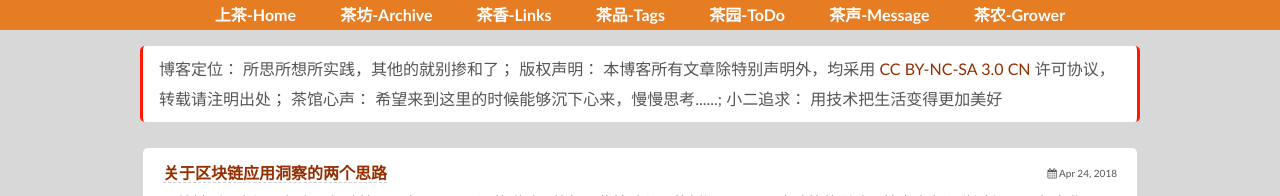
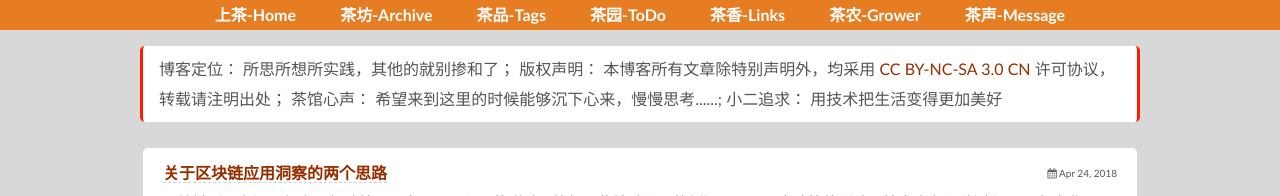
Before and after one commit to fk1091889767/tanwubin.github.io, a Jekyll site: the page built from index.html, in a window 1280 px wide and 900 px high. Shown: the top 196 px of the window. Built offline with Jekyll 4.4.1, drawn with Linux system fonts in a browser that asks for light colours.

Commit message:
调整首页链接顺序

```diff
--- a/_includes/themes/effector-wide/default.html
+++ b/_includes/themes/effector-wide/default.html
@@ -15,13 +15,14 @@
   <link rel="alternate" type="application/rss+xml" title="RSS for {{ site.title }}" href="/feed/">
 </head>
 <div class="nav">
-<a href="/">上茶-Home</a>
-<a href="/archive">茶坊-Archive</a>
-<a href="/links">茶香-Links</a>
-<a href="/tag">茶品-Tags</a>
-<a href="/todo">茶园-ToDo</a>
-<a href="/talk">茶声-Message</a>
-<a href="/teawaiter">茶农-Grower</a>
+  <a href="/">上茶-Home</a>
+  <a href="/archive">茶坊-Archive</a>
+  <a href="/tag">茶品-Tags</a>
+  <a href="/todo">茶园-ToDo</a>
+  <a href="/links">茶香-Links</a>
+  <a href="/teawaiter">茶农-Grower</a>
+  <a href="/talk">茶声-Message</a>
+
 <!--<a href="/feed/">订阅-Subscribe</a>-->
 </div>
   <div class="container">
```
